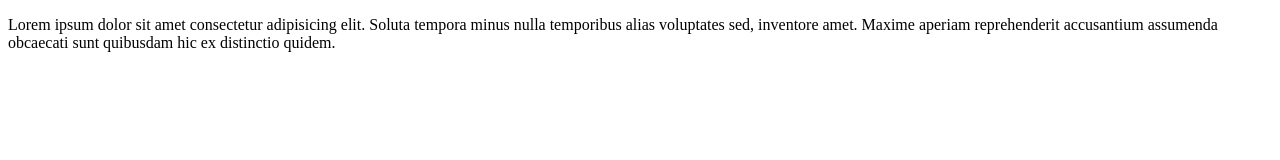
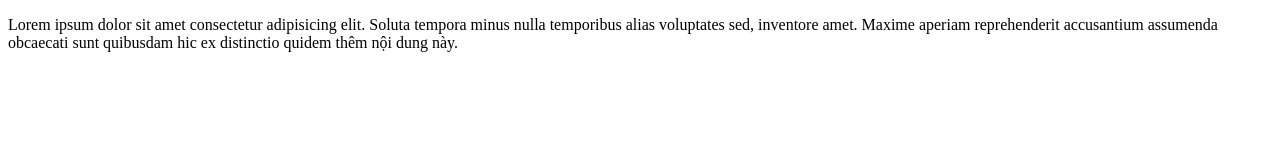
Before and after one commit to hhuuthien/git-test-coursera, a plain HTML site: page index.html in a window 1280 px wide. Drawn offline with Linux system fonts and the light colour scheme.

Commit message:
third commit

```diff
--- a/index.html
+++ b/index.html
@@ -11,7 +11,7 @@
       Lorem ipsum dolor sit amet consectetur adipisicing elit. Soluta tempora
       minus nulla temporibus alias voluptates sed, inventore amet. Maxime
       aperiam reprehenderit accusantium assumenda obcaecati sunt quibusdam hic
-      ex distinctio quidem.
+      ex distinctio quidem thêm nội dung này.
     </p>
   </body>
 </html>
```
